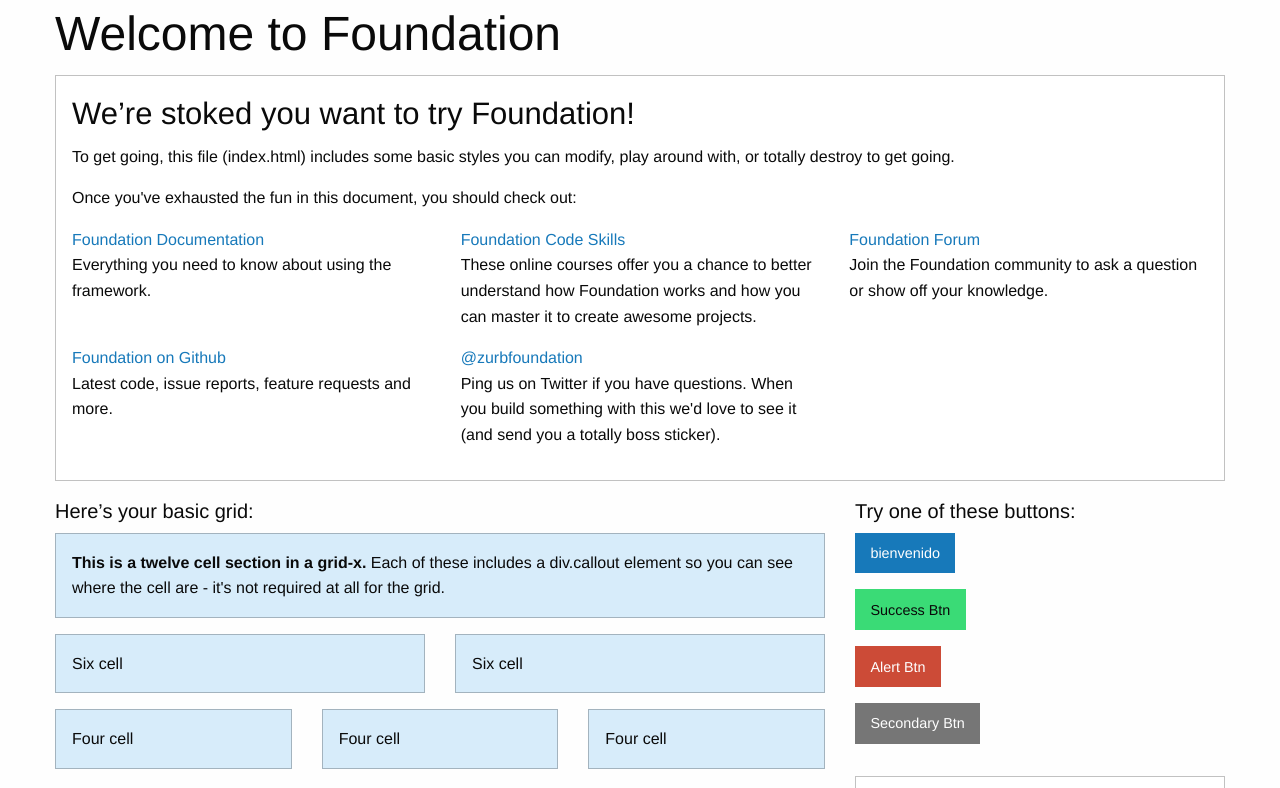
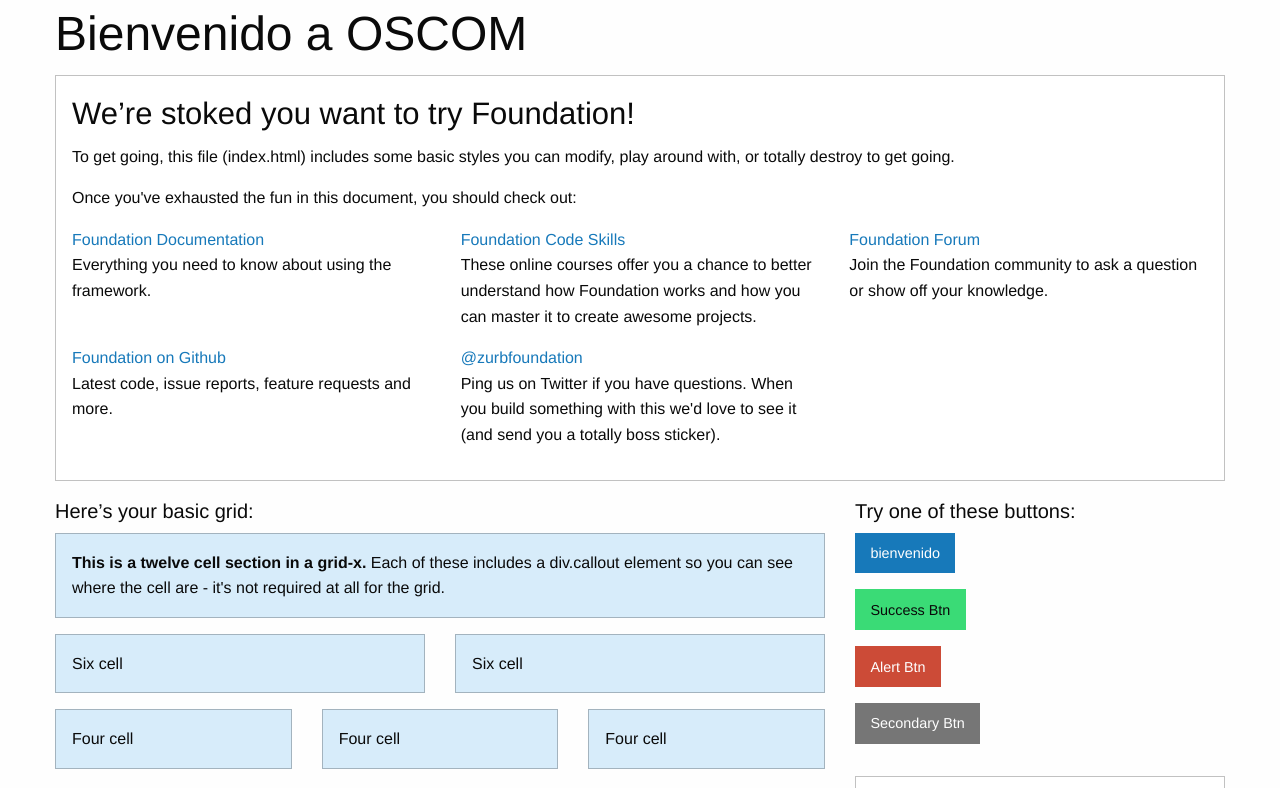
Before and after one commit to albertorm05/Pagina-OSCOM-foundation, a plain HTML site: page index.html in a window 1280 px wide. Shown: the top 788 px of the page. Drawn offline with Linux system fonts and the light colour scheme.

Commit message:
bienvenido

```diff
--- a/index.html
+++ b/index.html
@@ -12,7 +12,7 @@
     <div class="grid-container">
       <div class="grid-x grid-padding-x">
         <div class="large-12 cell">
-          <h1>Welcome to Foundation</h1>
+          <h1>Bienvenido a OSCOM</h1>
         </div>
       </div>
 
```
